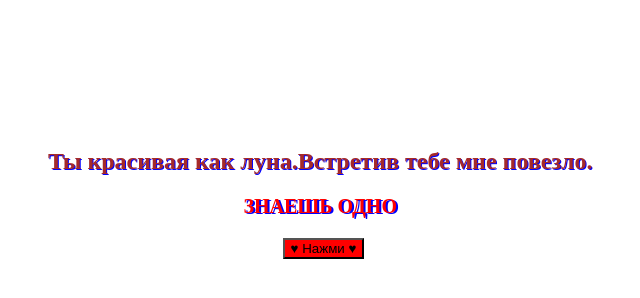
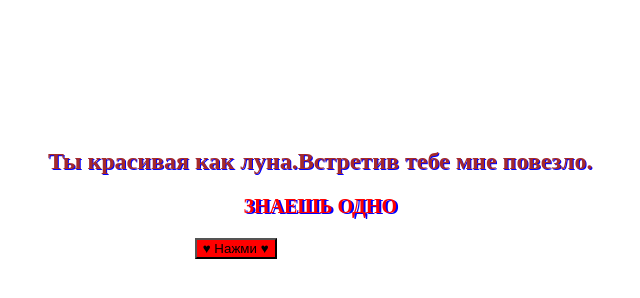
Before and after one commit to TalgarbekKubanychbekuulu/13.12.2021, a plain HTML site: page index.html in a window 1280 px wide. Shown: the whole page, without its empty margins (307-947 px from the left). Drawn offline with Linux system fonts and the light colour scheme.

Commit message:
added button

```diff
--- a/style.css
+++ b/style.css
@@ -16,7 +16,7 @@ body{
     text-shadow: blue 2px 1px;
 }
 button {
-   margin-left: 47%;
+   margin-left: 40%;
    background-color: red;
 }
 h2{
@@ -26,4 +26,4 @@ h2{
     text-align: center;
     color: brown;
     text-shadow: blue 1px 1px;
-}x
+}
```
